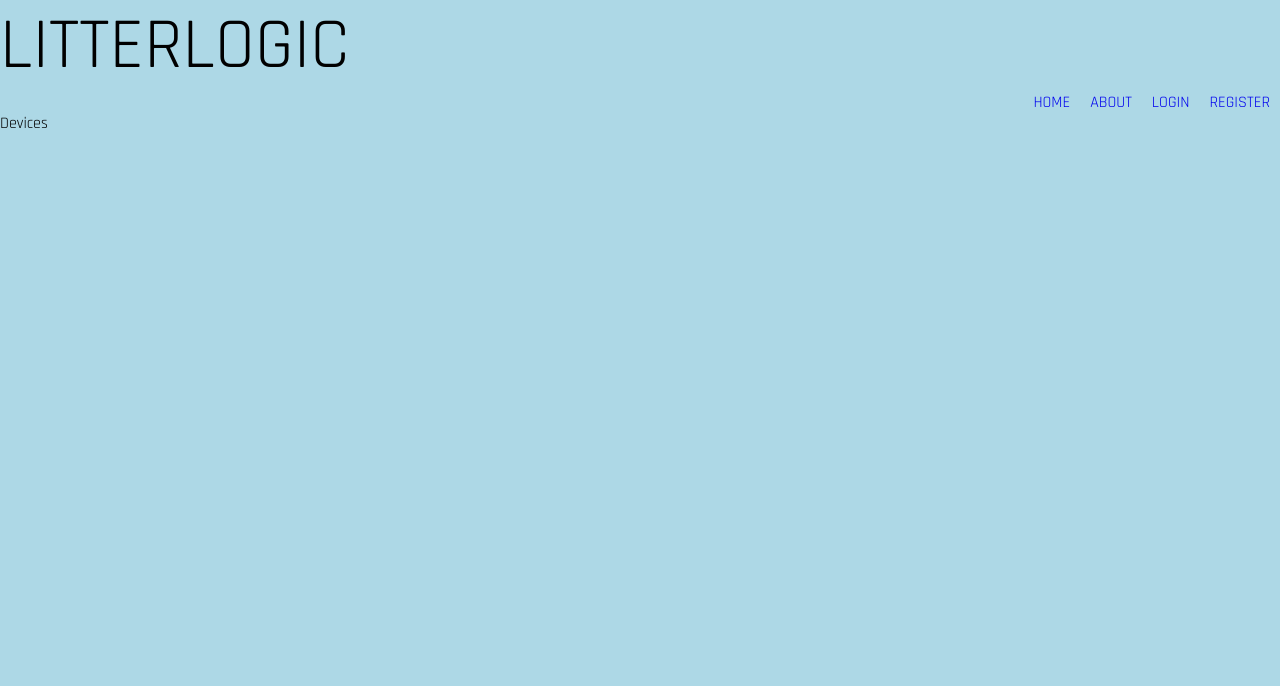
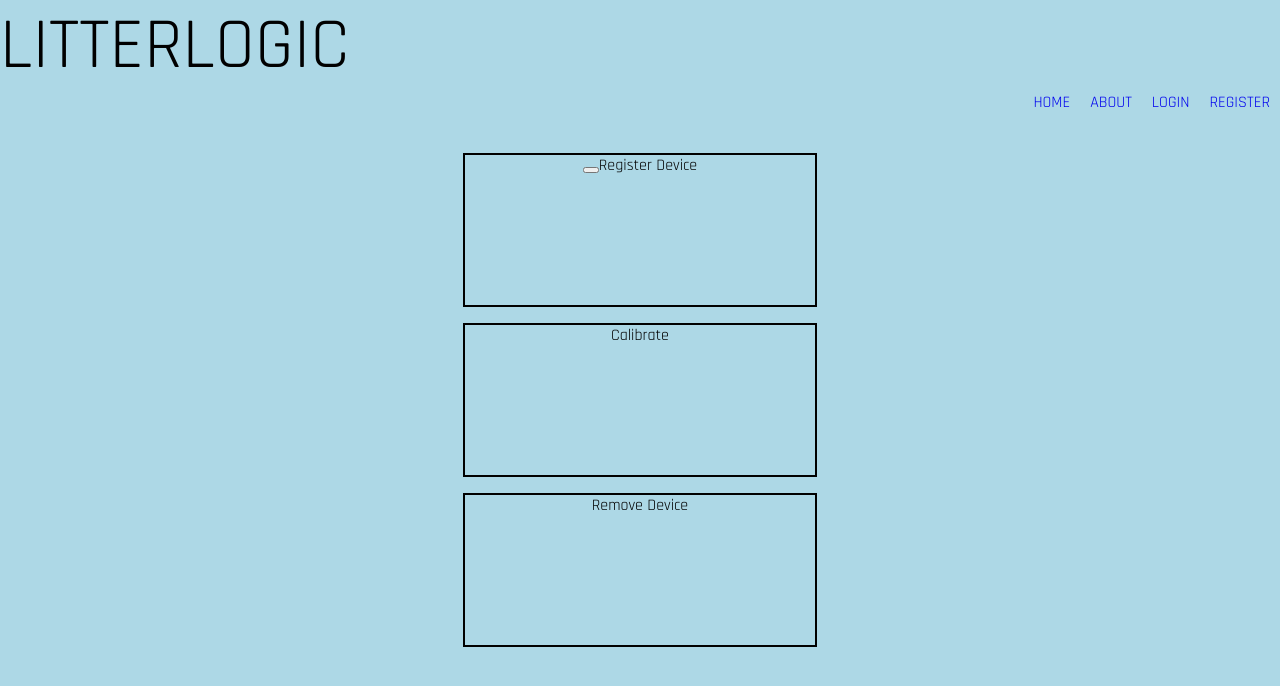
Before and after one commit to mashbash2150/LitterLogic-Frontend, a React (Create React App) app in the folder front/: page /devices in a window 1280 px wide. Shown: the top 686 px of the page. Built offline with nearby package versions, Linux system fonts and the light colour scheme.

Commit message:
Added Trigger mapping, added device component

```diff
--- a/front/src/App.css
+++ b/front/src/App.css
@@ -11,10 +11,15 @@ body {
   font-family: 'Rajdhani', sans-serif;
 }
 
+
+
 .cat-container {
+
   border: 2px solid black;
   margin: 5vh;
+  text-align: center;
 }
+
 
 .page-title {
   font-size: 9vh;
@@ -30,7 +35,8 @@ body {
   padding: 10px;
 }
 
-.dash-container {
+.dash-container,
+.device-container {
   display: flex;
   flex-direction: column;
   align-items: center;
@@ -39,7 +45,8 @@ body {
 
 }
 
-.dash-section {
+.dash-section,
+.device-section {
 
   width: 350px;
   height: 150px;
--- a/front/src/components/Nav.jsx
+++ b/front/src/components/Nav.jsx
@@ -9,8 +9,8 @@ const Nav = ({ authenticated, user, handleLogOut }) => {
       <div>
         <NavLink to='/'>HOME</NavLink>
         <NavLink to='/about'>ABOUT</NavLink>
-        <NavLink to='/devices'>ACTIVITY</NavLink>
-        <NavLink to='/cats'>MY PETS</NavLink>
+        <NavLink to='/devices'>DEVICES</NavLink>
+        <NavLink to='/cats'>PETS</NavLink>
         <NavLink onClick={handleLogOut} to='/'>LOG OUT</NavLink>
       </div>
     )
--- a/front/src/pages/Cats.jsx
+++ b/front/src/pages/Cats.jsx
@@ -9,25 +9,39 @@ import { useEffect, useState } from 'react'
 const Cats = ({ user }) => {
 
   const [catList, setCatList] = useState(null)
+  const [triggerList, setTriggerList] = useState(null)
+  const [selectedCat, setSelectedCat] = useState(null)
 
   const getUserCats = async () => {
     const res = await axios.get(`${BASE_URL}/cats/${user.id}`)
-    console.log('userlisting', res.data)
+    console.log('userlistingcats', res.data)
     setCatList(res.data)
+  }
+
+  const getCatTriggers = async (selected) => {
+    const res = await axios.get(`${BASE_URL}/triggers/${selected}`)
+    console.log('triggers', res.data)
+    setTriggerList(res.data)
+  }
+
+  const getCatId = (selected) => {
+    setSelectedCat(selected)
+    getCatTriggers(selected)
   }
 
   useEffect(() => {
     getUserCats()
-  }, [user])
+  }, [])
   return (
     <div>ACTIVE PETS
-      <div className="cat-container">
+      <div className="pets-container">
         <div>{catList?.map((cat) => (
-          <div className="cat-container" key={cat.id}>
+          <div key={cat.id} className="cat-container" onClick={() => getCatId(cat.id)}>
             <div>NAME {cat.name}</div>
             <div>BIRTHDAY {cat.birthday}</div>
             <div>WEIGHT {cat.weight}</div>
-            <div>HEALTH CONDITIONS {cat.healthConditions?.map((condition) => (<div key={condition.id}>{condition}</div>))}</div>
+            <div>HEALTH CONDITIONS {cat.healthConditions?.map((condition) => (
+              <div key={condition.id}>{condition}</div>))}</div>
             <div>NOTES {cat.notes}</div>
             <div></div>
           </div>
--- a/front/src/pages/Devices.jsx
+++ b/front/src/pages/Devices.jsx
@@ -2,7 +2,18 @@ import React from 'react'
 
 const Devices = () => {
   return (
-    <div>Devices</div>
+    <div className="device-container">
+      <div className="device-section">
+        <button></button>
+        Register Device
+      </div>
+      <div className="device-section">
+        Calibrate
+      </div>
+      <div className="device-section">
+        Remove Device
+      </div>
+    </div>
   )
 }
 
```
